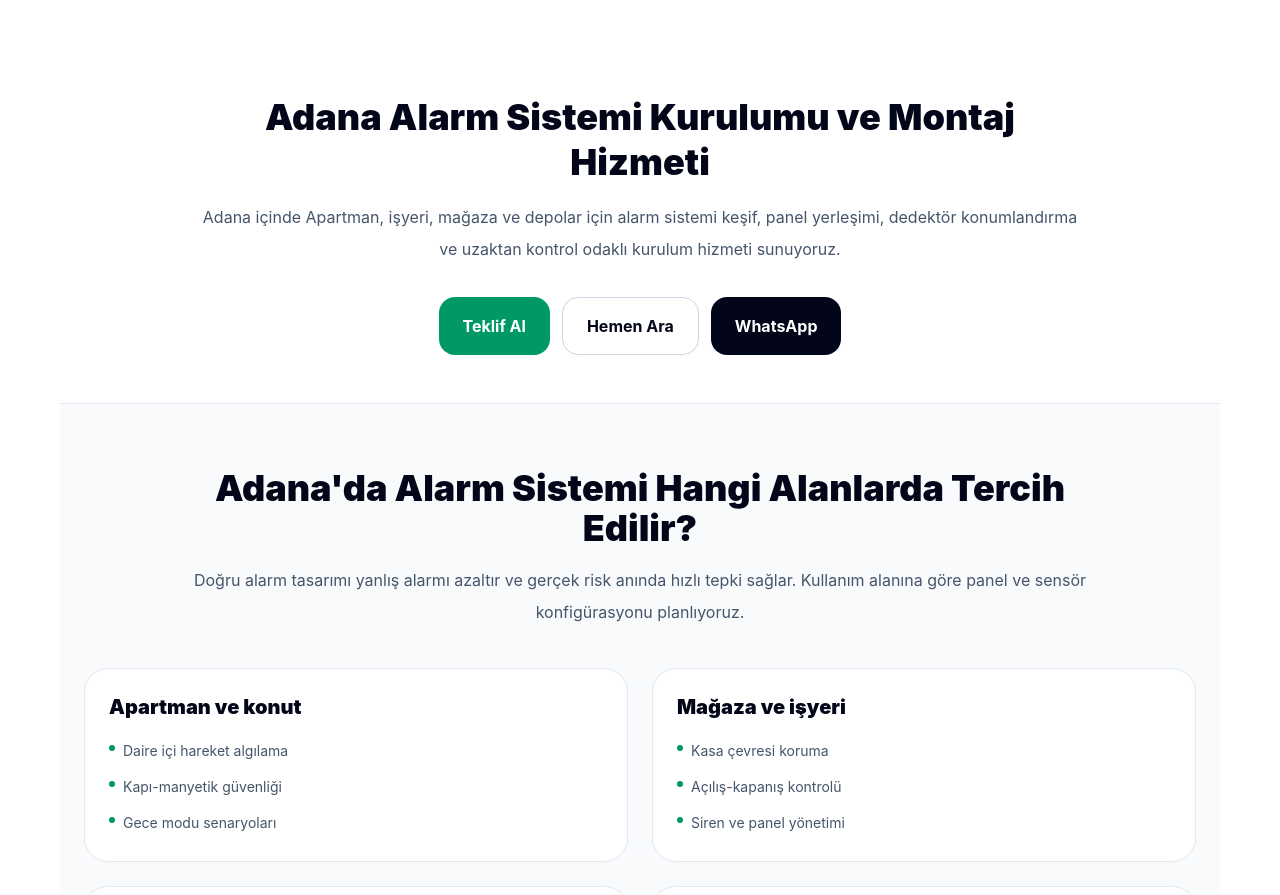
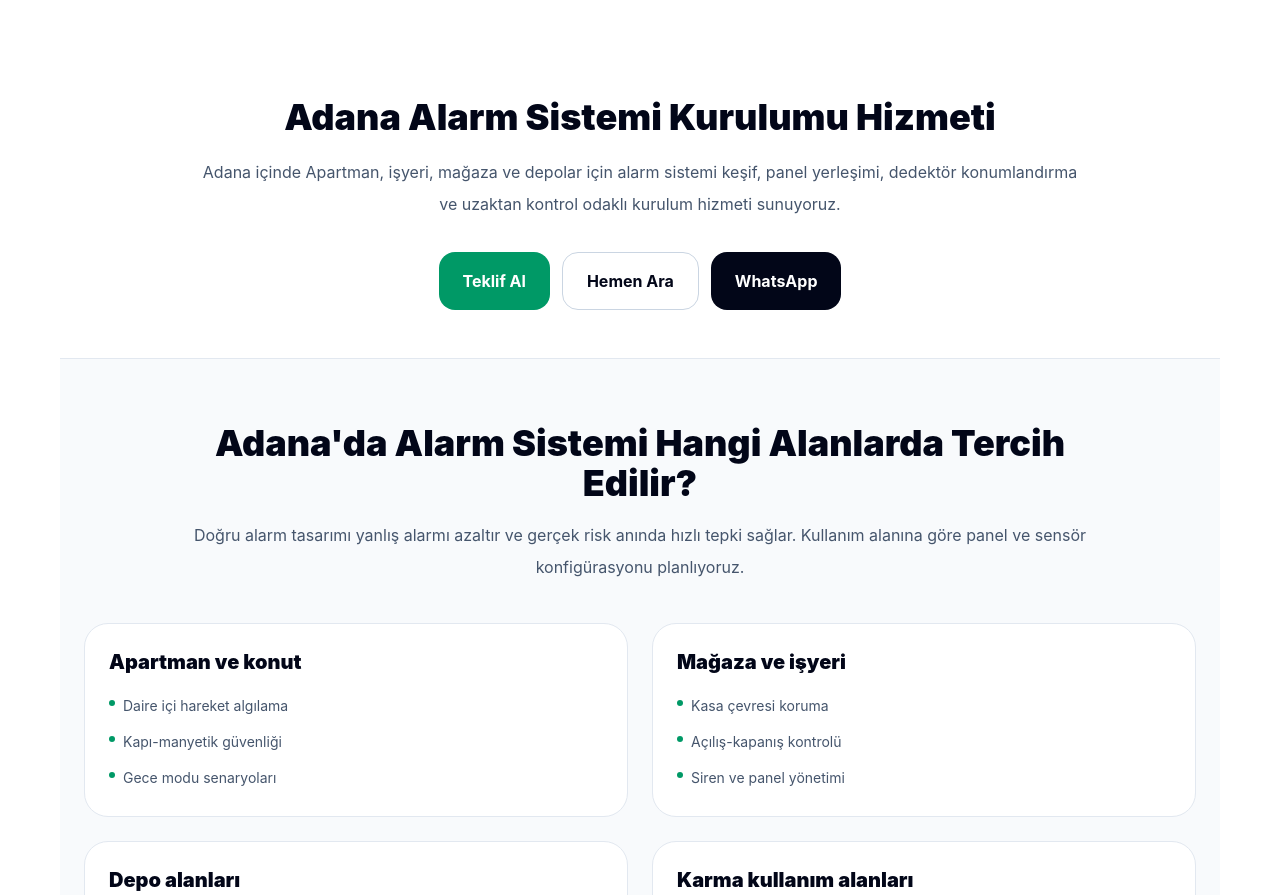
Before and after one commit to Alfasoylu/guvenlikservisi, a Next.js app: page /adana/alarm-sistemi-kurulumu in a window 1280 px wide. Shown: the part 1269-2164 px from the top of the page. Built offline with nearby package versions, Linux system fonts and the light colour scheme.

Commit message:
Update page.tsx

```diff
--- a/src/app/[city]/[service]/page.tsx
+++ b/src/app/[city]/[service]/page.tsx
@@ -804,7 +804,7 @@ export default async function ServicePage({ params }: PageProps) {
   }
 
   const cityLocative = getCityLocative(city.name);
-  const heroHeading = `${city.name} ${service.name} ve Montaj Hizmeti`;
+  const heroHeading = `${city.name} ${service.name} Hizmeti`;
   const heroDecisionIntro = `${city.name} içinde ${serviceSpecificContent.heroIntro}`;
 
   const faqExtraItems = [
```
